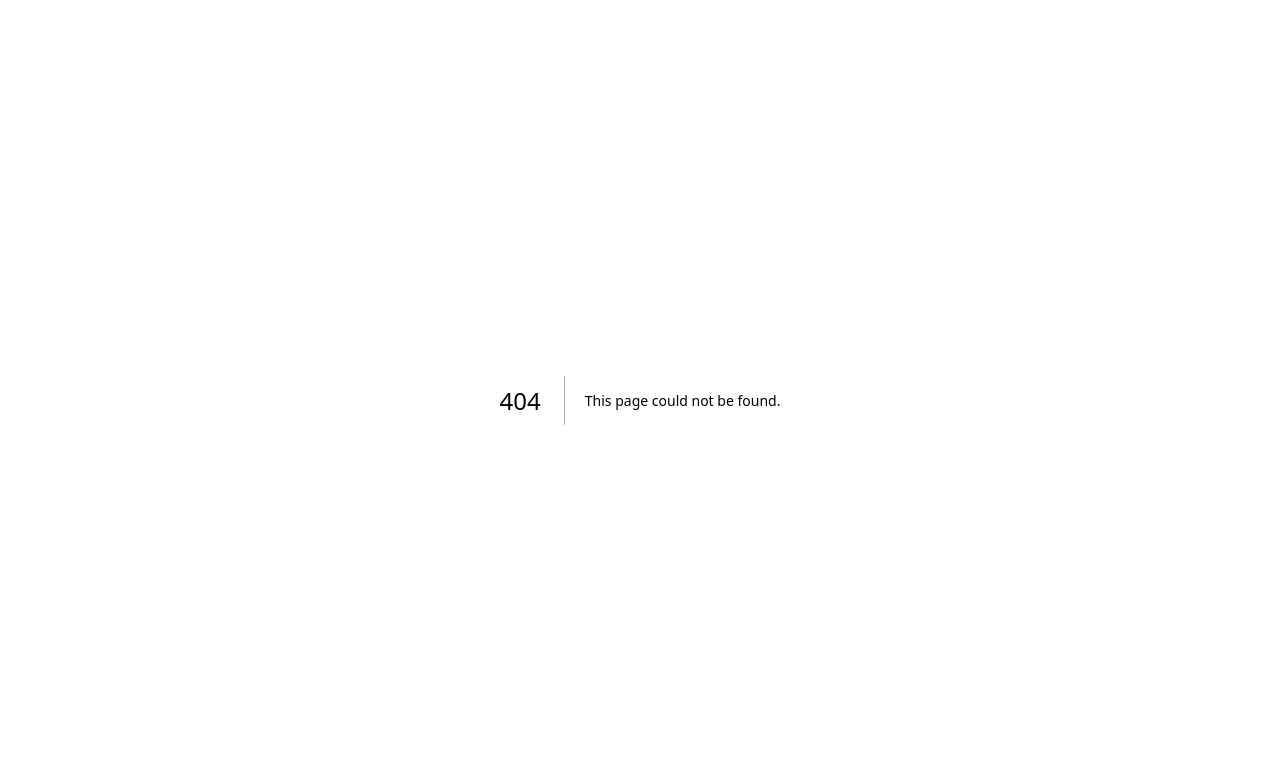
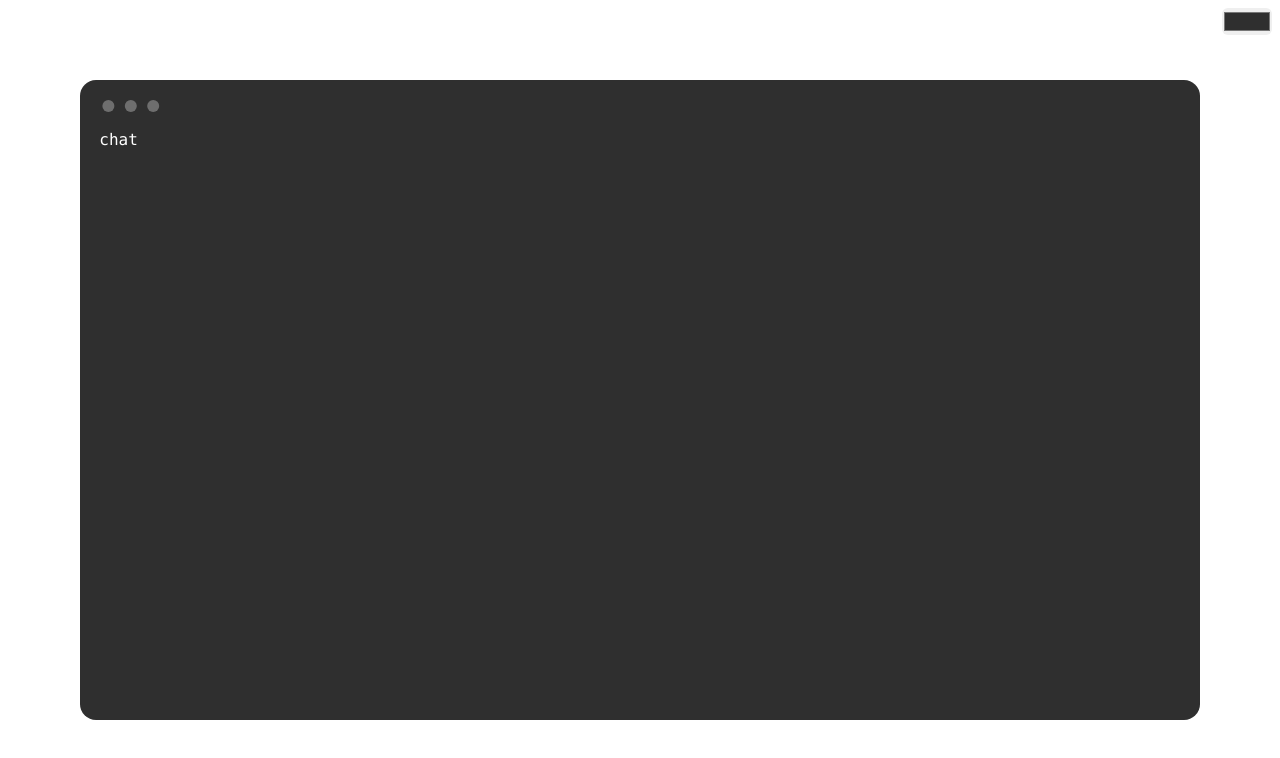
Before and after one commit to Kojimena/REDES-P1, a Next.js app: page /chat in a window 1280 px wide. Before the commit this address had no page. Shown: the top 758 px of the page. Built offline with nearby package versions, Linux system fonts and the light colour scheme.

Commit message:
creating chat page

```diff
--- /dev/null
+++ b/app/chat/page.jsx
@@ -0,0 +1,26 @@
+"use client";
+import React, {useState} from 'react'
+
+const Chat = () => {
+    const [bgColor, setBgColor] = useState('#2f2f2f');
+
+    const handleColorChange = (event) => {
+        setBgColor(event.target.value);
+    };
+
+    return (
+        <div className='page bg-white md:p-20 h-screen relative'>
+            <input
+                type="color"
+                value={bgColor}
+                onChange={handleColorChange}
+                className="absolute top-0 right-0 rounded-md m-2"
+            />
+            <div className="mockup-code text-white w-full h-full overflow-y-auto" style={{backgroundColor: bgColor}}>
+                <pre><code>chat</code></pre>
+            </div>
+        </div>
+    )
+}
+
+export default Chat
```
